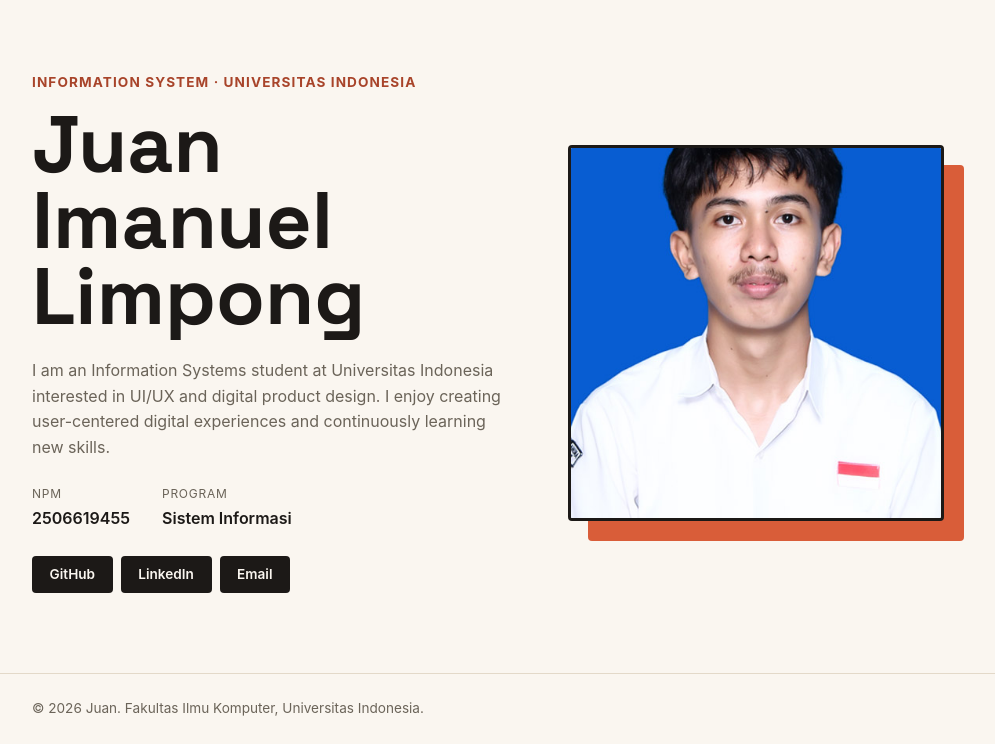
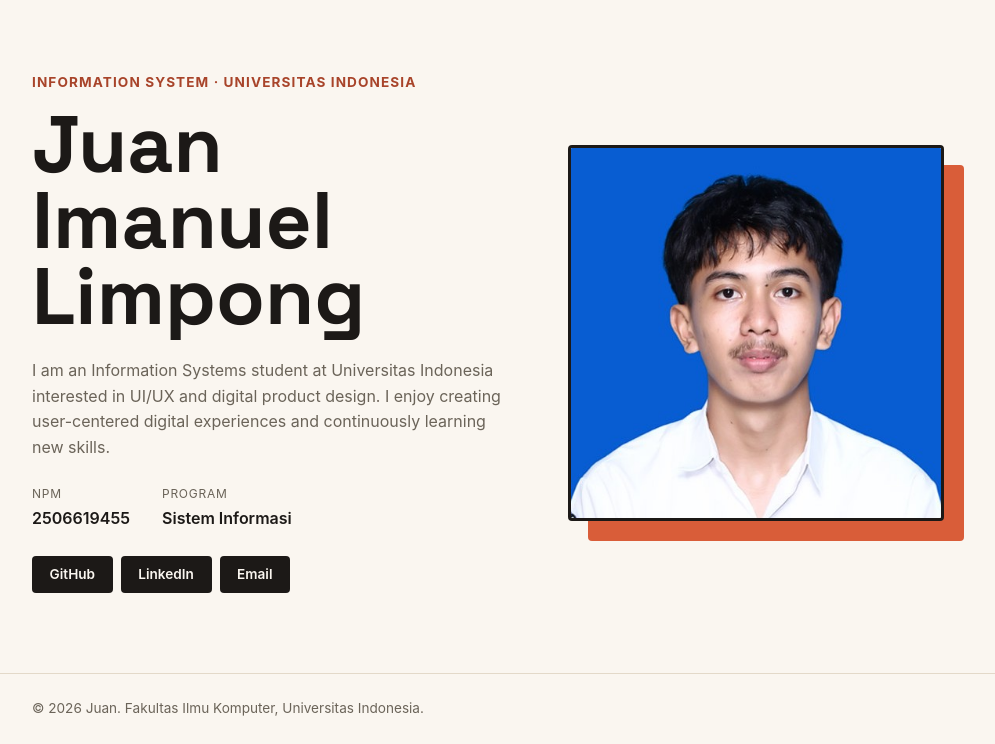
Before and after one commit to imanuelo/myportofolio, a Django app: page / in a window 1280 px wide. Shown: the part 74-818 px from the top of the page, without its empty margins (152-1147 px from the left). Run offline with Django 5.2, Linux system fonts and the light colour scheme.

Commit message:
Update profile photo

```diff
--- a/templates/index.html
+++ b/templates/index.html
@@ -29,7 +29,7 @@
                 </div>
                 <div class="hero-photo">
                     <div class="photo-block"></div>
-                    <img class="avatar" src="/static/img/4x6 Juan.jpg" alt="Photo of Juan">
+                    <img class="avatar" src="/static/img/profile.jpg" alt="Photo of Juan">
                 </div>
                 <div class="hero-details">
                     <p class="bio">I am an Information Systems student at Universitas Indonesia interested in UI/UX and digital product design. I enjoy creating user-centered digital experiences and continuously learning new skills.</p>
```
Also changed, not shown: static/img/4x6 Juan.jpg (deleted), static/img/profile.jpg (added).
